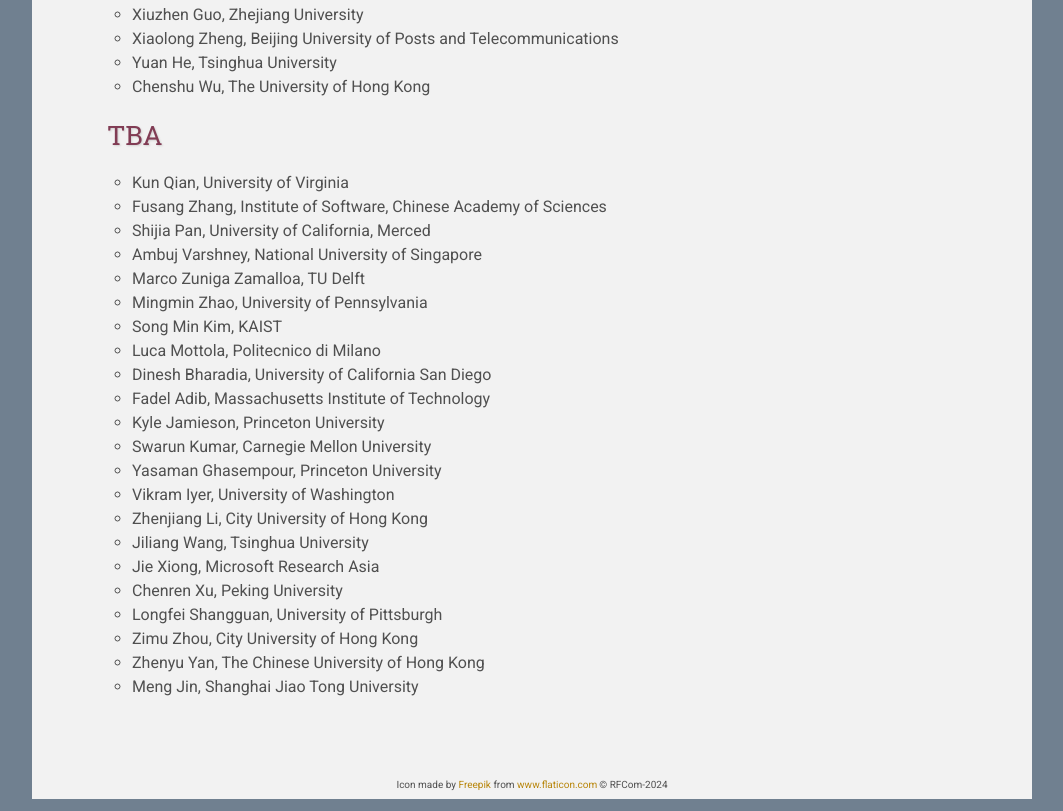
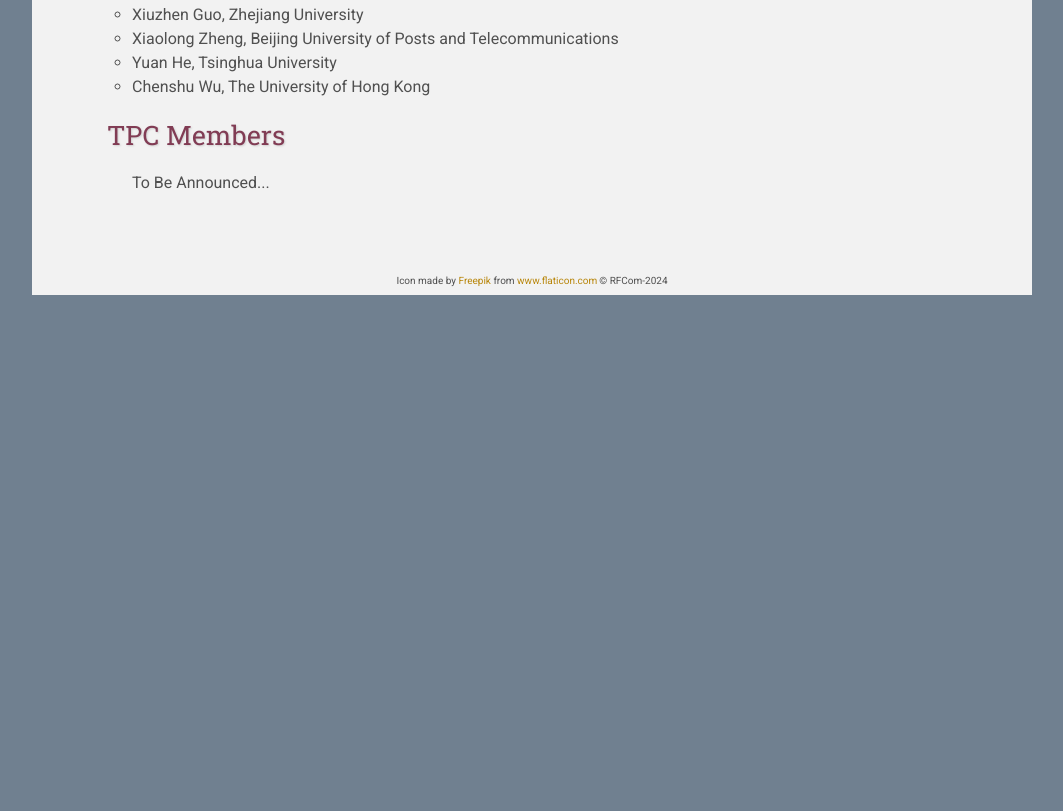
Before and after one commit to xkx-youcha/RFCom2024, a plain HTML site: page Organization/index.html in a window 1280 px wide. Shown: the part 758-1569 px from the top of the page, without its empty margins (108-1171 px from the left). After the commit the page ends 1065 px from the top, so only its background shows below. Drawn offline with nearby package versions, Linux system fonts and the light colour scheme; some packages are replaced by stand-ins of ours; files that its build step writes are made by us from their sources.

Commit message:
Add files via upload

```diff
--- a/Organization/index.html
+++ b/Organization/index.html
@@ -85,31 +85,10 @@
         </ul>
     </p>
 
-    <h3>TBA</h3>
+    <h3>TPC Members</h3>
     <p>
         <ul>
-            <li>Kun Qian, University of Virginia</li>
-            <li>Fusang Zhang, Institute of Software, Chinese Academy of Sciences</li>
-            <li>Shijia Pan, University of California, Merced </li>
-            <li>Ambuj Varshney, National University of Singapore</li>
-            <li>Marco Zuniga Zamalloa, TU Delft</li>
-            <li>Mingmin Zhao, University of Pennsylvania</li>
-            <li>Song Min Kim, KAIST </li>
-            <li>Luca Mottola, Politecnico di Milano</li>
-            <li>Dinesh Bharadia, University of California San Diego</li>
-            <li>Fadel Adib, Massachusetts Institute of Technology</li>
-            <li>Kyle Jamieson, Princeton University</li>
-            <li>Swarun Kumar, Carnegie Mellon University </li>
-            <li>Yasaman Ghasempour, Princeton University</li>
-            <li>Vikram Iyer, University of Washington </li>
-            <li>Zhenjiang Li, City University of Hong Kong </li>
-            <li>Jiliang Wang, Tsinghua University</li>
-            <li>Jie Xiong, Microsoft Research Asia</li>
-            <li>Chenren Xu, Peking University</li>
-            <li>Longfei Shangguan, University of Pittsburgh</li>
-            <li>Zimu Zhou, City University of Hong Kong</li>
-            <li>Zhenyu Yan, The Chinese University of Hong Kong </li>
-            <li>Meng Jin, Shanghai Jiao Tong University</li>
+            To Be Announced...
         </ul>
     </p>
         <!-- <div class="flex-container">
```
